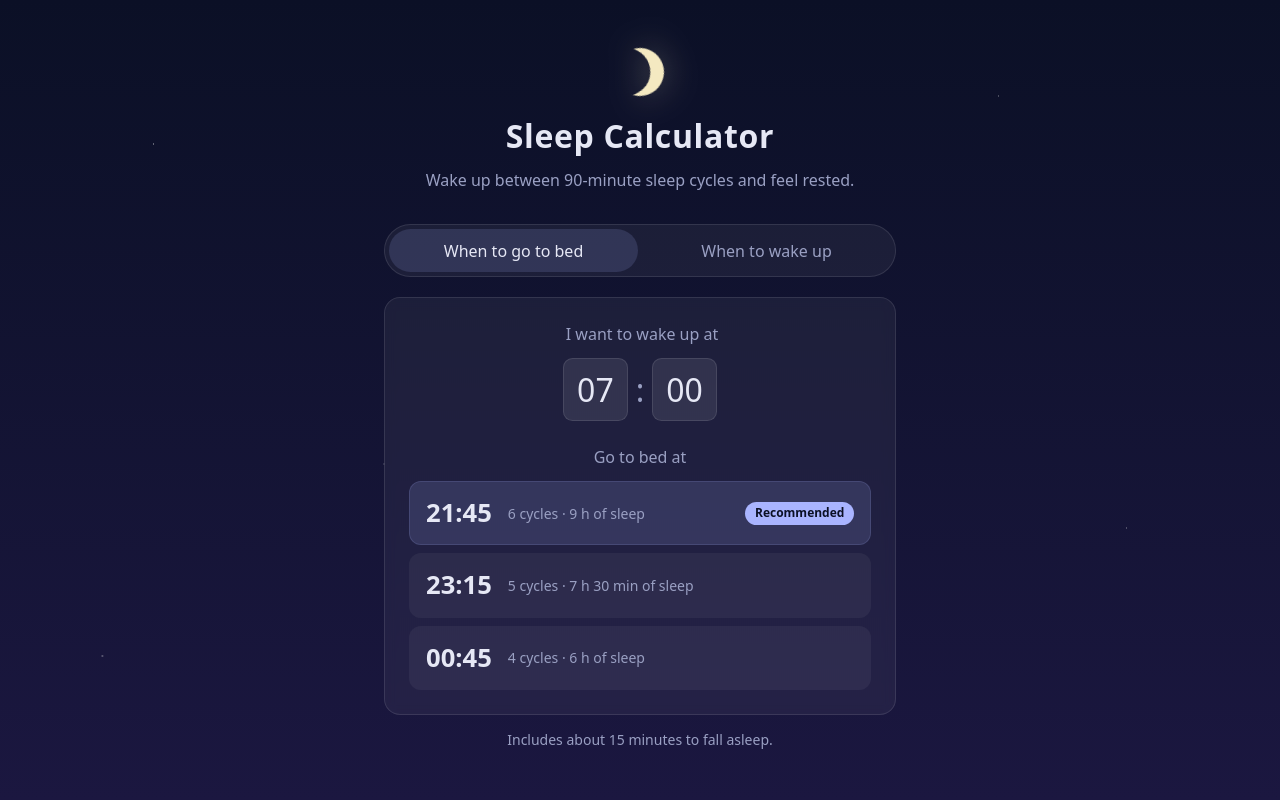
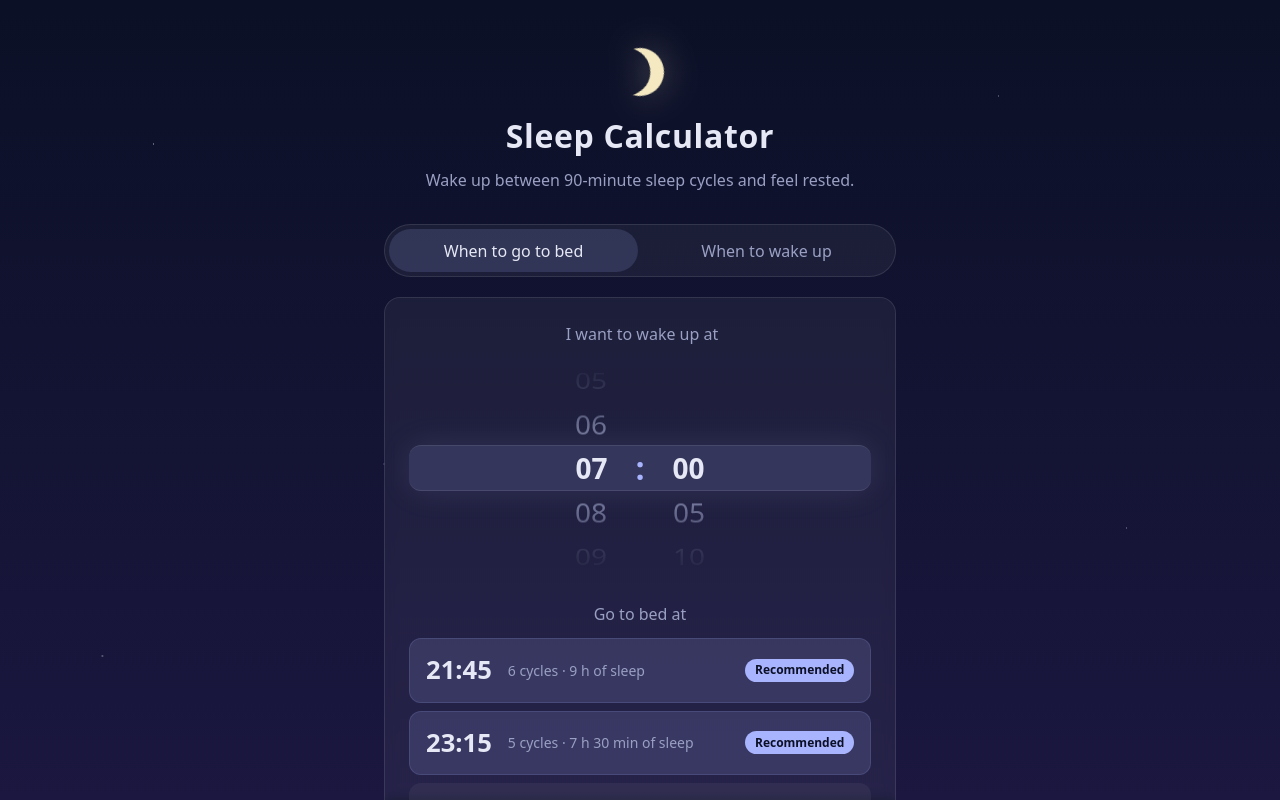
Before and after one commit to billgec/Sleep-Calculator, a React (Vite) app: page / in a window 1280 px wide. Shown: the top 800 px of the page. Built offline with nearby package versions, Linux system fonts and the light colour scheme.

Commit message:
Time picker ui changed

```diff
--- a/src/App.css
+++ b/src/App.css
@@ -62,8 +62,7 @@
   color: var(--text);
 }
 
-.mode-toggle button:focus-visible,
-.time-picker select:focus-visible {
+.mode-toggle button:focus-visible {
   outline: 2px solid var(--accent);
   outline-offset: 2px;
 }
@@ -77,10 +76,6 @@
 }
 
 .time-picker {
-  display: flex;
-  align-items: center;
-  justify-content: center;
-  gap: 0.5rem;
   margin: 0 0 1.5rem;
   padding: 0;
   border: 0;
@@ -93,23 +88,78 @@
   color: var(--text-muted);
 }
 
-.time-picker select {
-  appearance: none;
-  padding: 0.4rem 0.8rem;
-  border: 1px solid var(--border);
-  border-radius: 0.6rem;
-  background: var(--surface-strong);
-  color: var(--text);
-  font: inherit;
-  font-size: 2rem;
-  font-variant-numeric: tabular-nums;
-  text-align: center;
-  cursor: pointer;
+.time-picker-wheels {
+  position: relative;
+  display: flex;
+  align-items: center;
+  justify-content: center;
+  gap: 0.25rem;
 }
 
-.time-picker span {
+.time-picker-wheels::before {
+  content: '';
+  position: absolute;
+  inset: 50% 0 auto;
+  height: 44px;
+  transform: translateY(-50%);
+  border-block: 1px solid var(--border);
+  border-radius: 0.75rem;
+  background: var(--accent-soft);
+  box-shadow: 0 0 2rem rgb(169 180 255 / 0.12);
+  pointer-events: none;
+}
+
+.time-picker-colon {
+  position: relative;
   font-size: 2rem;
+  font-weight: 600;
+  color: var(--accent);
+}
+
+.wheel {
+  position: relative;
+  width: 5rem;
+  perspective: 400px;
+}
+
+.wheel-track {
+  height: calc(var(--item-height) * var(--visible-items));
+  padding-block: calc(var(--item-height) * (var(--visible-items) - 1) / 2);
+  box-sizing: border-box;
+  overflow-y: auto;
+  overscroll-behavior: contain;
+  scroll-snap-type: y mandatory;
+  scrollbar-width: none;
+  mask-image: linear-gradient(transparent, #000 35%, #000 65%, transparent);
+  transform-style: preserve-3d;
+  border-radius: 0.75rem;
+  cursor: grab;
+}
+
+.wheel-track::-webkit-scrollbar {
+  display: none;
+}
+
+.wheel-track:focus-visible {
+  outline: 2px solid var(--accent);
+  outline-offset: 2px;
+}
+
+.wheel-item {
+  height: var(--item-height);
+  display: grid;
+  place-items: center;
+  scroll-snap-align: center;
+  font-size: 1.75rem;
+  font-variant-numeric: tabular-nums;
   color: var(--text-muted);
+  user-select: none;
+  transition: color 0.15s;
+}
+
+.wheel-item[data-selected] {
+  color: var(--text);
+  font-weight: 600;
 }
 
 .now {
@@ -187,7 +237,8 @@
 }
 
 @media (prefers-reduced-motion: reduce) {
-  .mode-toggle button {
+  .mode-toggle button,
+  .wheel-item {
     transition: none;
   }
 }
--- a/src/components/SuggestionList.tsx
+++ b/src/components/SuggestionList.tsx
@@ -1,5 +1,7 @@
 import type { SleepSuggestion } from '../sleepCycles.ts'
 import { formatDuration, formatTime } from '../time.ts'
+
+const RECOMMENDED_MIN_CYCLES = 5
 
 interface SuggestionListProps {
   title: string
@@ -11,15 +13,18 @@
     <section className="suggestions" aria-live="polite">
       <h2>{title}</h2>
       <ol>
-        {suggestions.map((s, index) => (
-          <li key={s.cycles} className={index === 0 ? 'best' : undefined}>
-            <time dateTime={s.time.toISOString()}>{formatTime(s.time)}</time>
-            <span className="details">
-              {s.cycles} cycles · {formatDuration(s.sleepMinutes)} of sleep
-            </span>
-            {index === 0 && <span className="badge">Recommended</span>}
-          </li>
-        ))}
+        {suggestions.map((s) => {
+          const recommended = s.cycles >= RECOMMENDED_MIN_CYCLES
+          return (
+            <li key={s.cycles} className={recommended ? 'best' : undefined}>
+              <time dateTime={s.time.toISOString()}>{formatTime(s.time)}</time>
+              <span className="details">
+                {s.cycles} cycles · {formatDuration(s.sleepMinutes)} of sleep
+              </span>
+              {recommended && <span className="badge">Recommended</span>}
+            </li>
+          )
+        })}
       </ol>
     </section>
   )
--- a/src/components/TimePicker.tsx
+++ b/src/components/TimePicker.tsx
@@ -1,4 +1,5 @@
 import { pad } from '../time.ts'
+import { WheelPicker } from './WheelPicker.tsx'
 
 const HOURS = Array.from({ length: 24 }, (_, i) => i)
 const MINUTES = Array.from({ length: 12 }, (_, i) => i * 5)
@@ -18,31 +19,25 @@
   return (
     <fieldset className="time-picker">
       <legend>{label}</legend>
-      <select
-        aria-label="Hours"
-        value={value.hours}
-        onChange={(e) => onChange({ ...value, hours: Number(e.target.value) })}
-      >
-        {HOURS.map((h) => (
-          <option key={h} value={h}>
-            {pad(h)}
-          </option>
-        ))}
-      </select>
-      <span aria-hidden="true">:</span>
-      <select
-        aria-label="Minutes"
-        value={value.minutes}
-        onChange={(e) =>
-          onChange({ ...value, minutes: Number(e.target.value) })
-        }
-      >
-        {MINUTES.map((m) => (
-          <option key={m} value={m}>
-            {pad(m)}
-          </option>
-        ))}
-      </select>
+      <div className="time-picker-wheels">
+        <WheelPicker
+          label="Hours"
+          values={HOURS}
+          value={value.hours}
+          onChange={(hours) => onChange({ ...value, hours })}
+          format={pad}
+        />
+        <span className="time-picker-colon" aria-hidden="true">
+          :
+        </span>
+        <WheelPicker
+          label="Minutes"
+          values={MINUTES}
+          value={value.minutes}
+          onChange={(minutes) => onChange({ ...value, minutes })}
+          format={pad}
+        />
+      </div>
     </fieldset>
   )
 }
```
Also changed, not shown: 1 other file (tests, documents, lock files or other folders).
